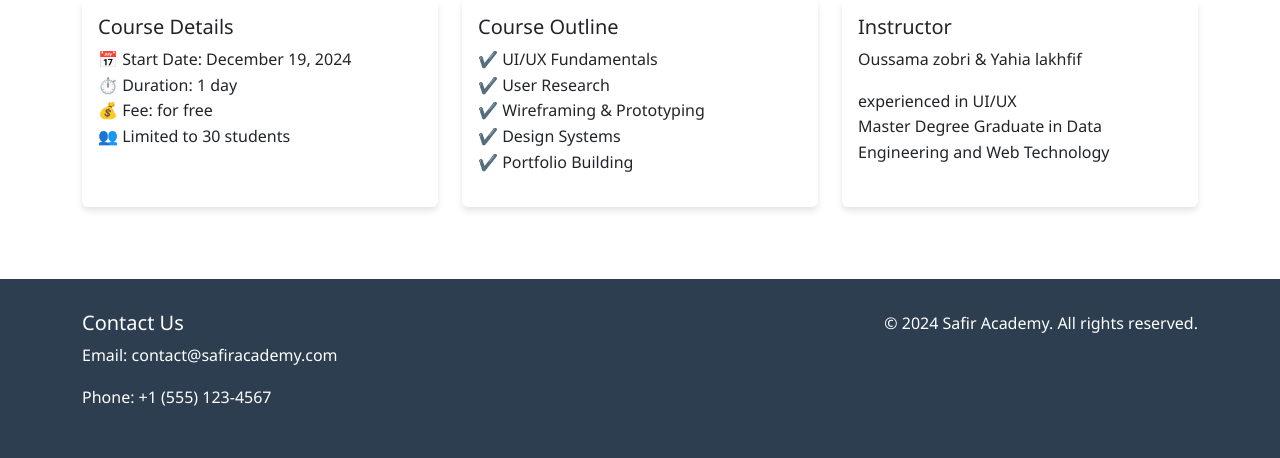
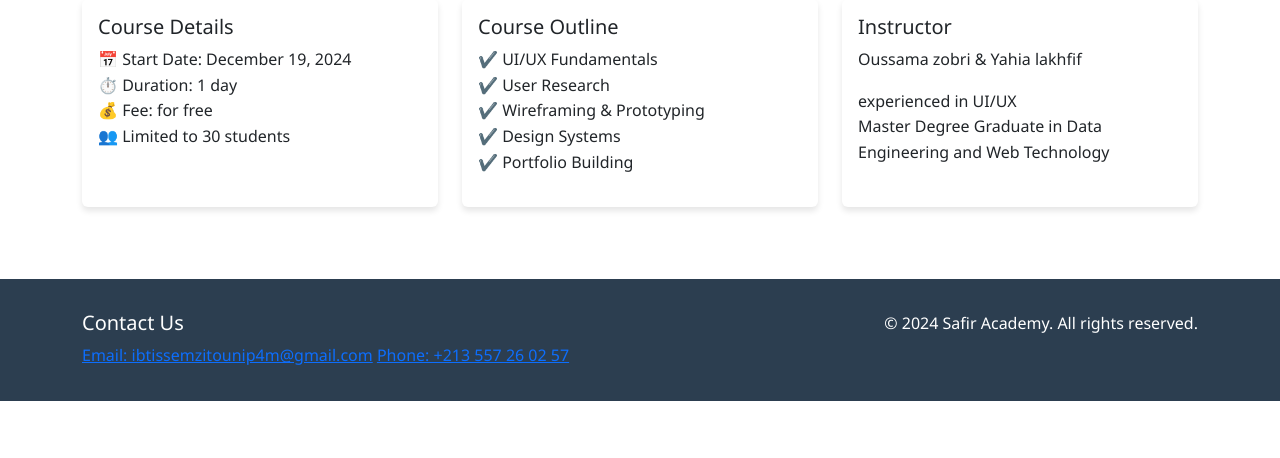
Before and after one commit to yahiaAlg/safir_academy, a Django app: page / in a window 1280 px wide. Shown: the part 578-1036 px from the top of the page. After the commit the page ends 979 px from the top, so only its background shows below. Run offline with Django 5.2, Linux system fonts and the light colour scheme.

Commit message:
`Update contact information in base.html template`

```diff
--- a/course_registration/templates/course_registration/base.html
+++ b/course_registration/templates/course_registration/base.html
@@ -139,8 +139,9 @@
         <div class="row">
           <div class="col-md-6">
             <h5>Contact Us</h5>
-            <p>Email: contact@safiracademy.com</p>
-            <p>Phone: +1 (555) 123-4567</p>
+            <a href="mailto:ibtissemzitounip4m@gmail.com">Email: ibtissemzitounip4m@gmail.com</a>
+            <a href="tel:+213557260257">Phone: +213 557 26 02 57</a>
+
           </div>
           <div class="col-md-6 text-md-end">
             <p>&copy; 2024 Safir Academy. All rights reserved.</p>
```
